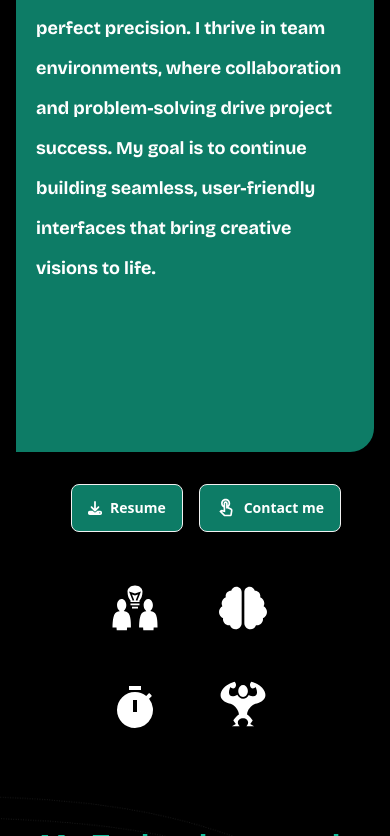
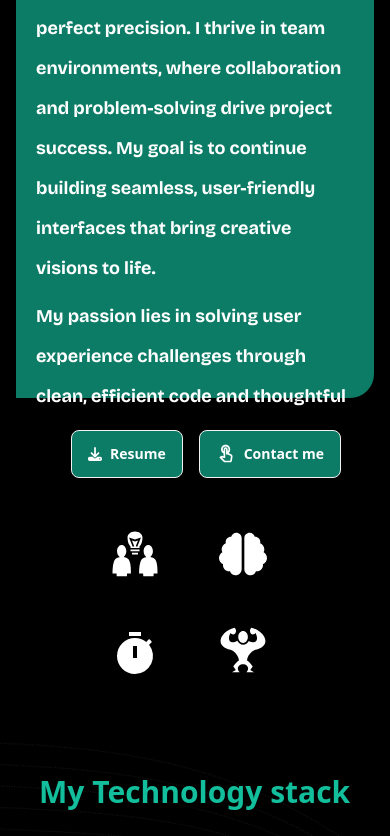
Before and after one commit to Aristocbrat/Myportfolio, a React (Create React App) app: page / in a window 390 px wide. Shown: the part 1344-2180 px from the top of the page. Built offline with nearby package versions, Linux system fonts and the light colour scheme; a web font is replaced by a local one; what tailwindcss-animated would draw is missing.

Commit message:
so additions on about text

```diff
--- a/src/App.css
+++ b/src/App.css
@@ -71,7 +71,7 @@
  @media (max-width:360px) {
     .abouttext {
        font-size: 10px !important;
-       height: 930px !important;
+       height: 1220px !important;
     }
     .resume{
        margin-left: 4% !important;
@@ -94,3 +94,8 @@
       width: 320px !important;
     }
  }
+ @media (max-width:414px) {
+    .abouttext{
+      height: 906px !important;
+    }
+ }
--- a/src/components/client/About.jsx
+++ b/src/components/client/About.jsx
@@ -58,7 +58,7 @@
              <motion.div
 
                    className="xl:w-[68%] sm:w-[100%] xl:h-[520px] abouttext
-                   sm:h-[960px] bg-[#0D7C66] rounded-tl-3xl rounded-br-3xl font-bold font-nicefont  ">
+                   sm:h-[1160px] bg-[#0D7C66] rounded-tl-3xl rounded-br-3xl font-bold font-nicefont  ">
             <motion.p
             data-aos="fade-down"
             data-aos-duration="2000"
@@ -82,6 +82,14 @@
               allowing me to implement designs with pixel-perfect precision. I thrive in team environments,
                where collaboration and problem-solving drive project success. My goal is to continue building seamless,
                 user-friendly interfaces that bring creative visions to life.
+                </motion.p>
+                <motion.p
+               data-aos="fade-up"
+            data-aos-duration="4000"
+            data-aos-delay="350"
+             className=' text-white px-5
+             py-1 text-lg leading-10 opacity-80'>My passion lies in solving user experience challenges through clean, efficient code and thoughtful interface design,
+             ensuring every feature enhances rather than complicates the user journey.
                 </motion.p>
                 </motion.div>
             </div>
```
